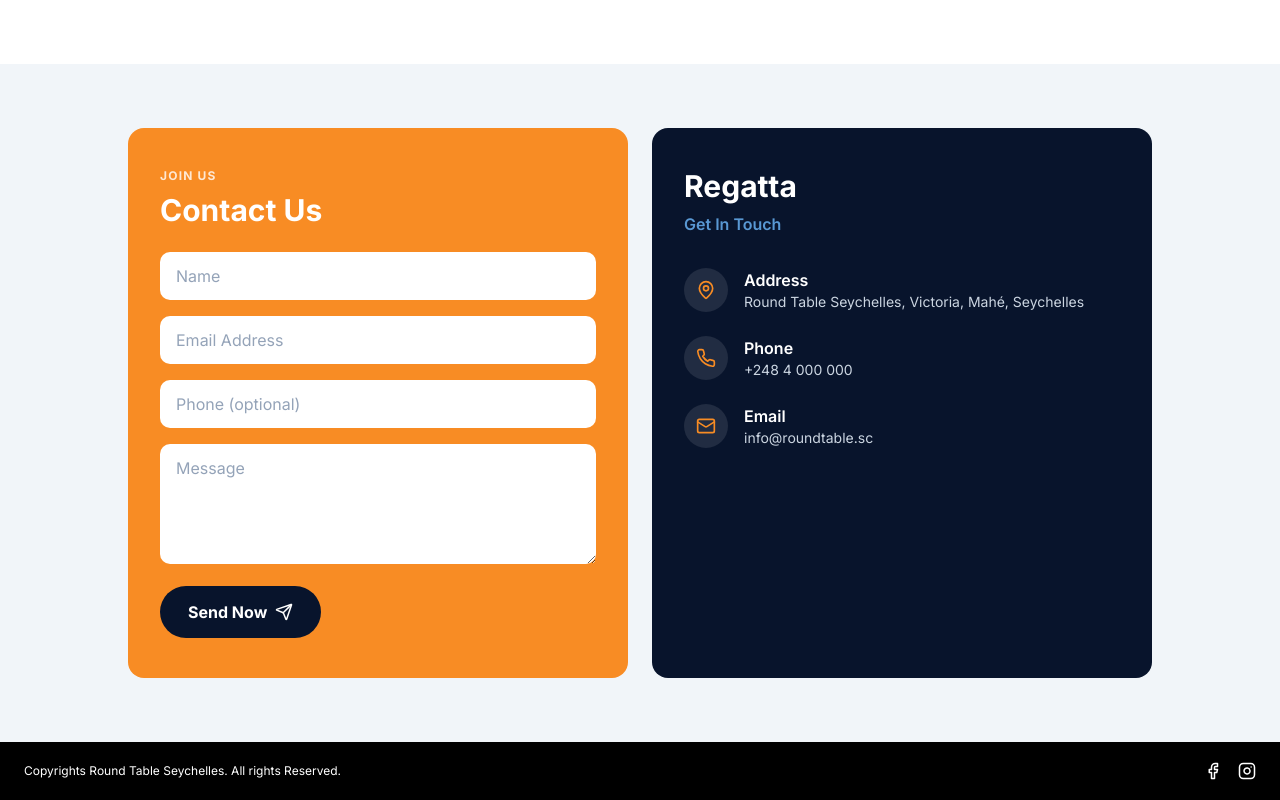
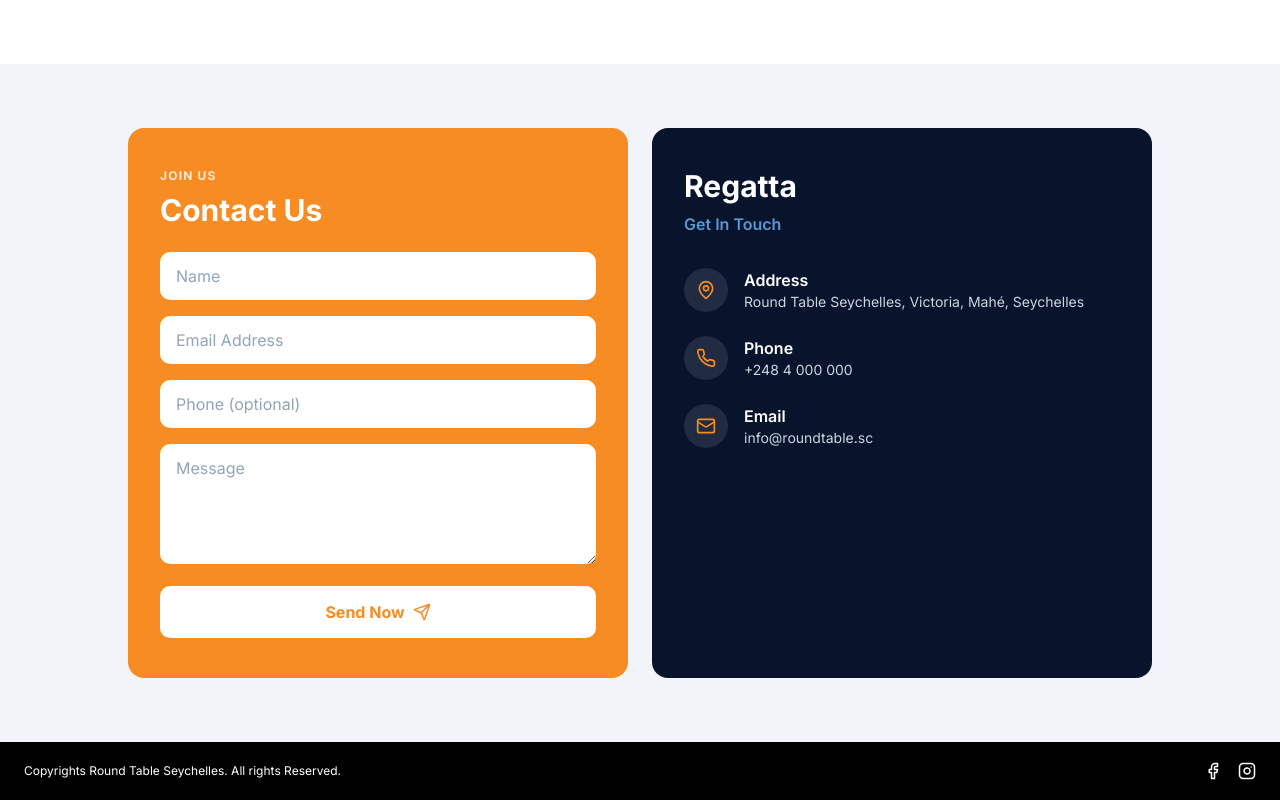
Before and after one commit to semelanie/RTS, a React (Vite) app: page / in a window 1280 px wide. Shown: the part 2902-3702 px from the top of the page. Built offline with nearby package versions, Linux system fonts and the light colour scheme.

Commit message:
Add files via upload

```diff
--- a/src/components/HomeContactForm.tsx
+++ b/src/components/HomeContactForm.tsx
@@ -87,7 +87,7 @@ const HomeContactForm: React.FC = () => {
               <button
                 type="submit"
                 disabled={status === 'sending'}
-                className="inline-flex items-center gap-2 bg-[#08142C] text-white font-bold px-7 py-3.5 rounded-full hover:bg-black/80 transition-colors disabled:opacity-60"
+                className="w-full flex items-center justify-center gap-2 bg-white text-[#F88C24] font-bold px-7 py-3.5 rounded-lg hover:bg-slate-100 transition-colors disabled:opacity-60"
               >
                 {status === 'sending' ? 'Sending…' : 'Send Now'} <Send size={18} />
               </button>
```
